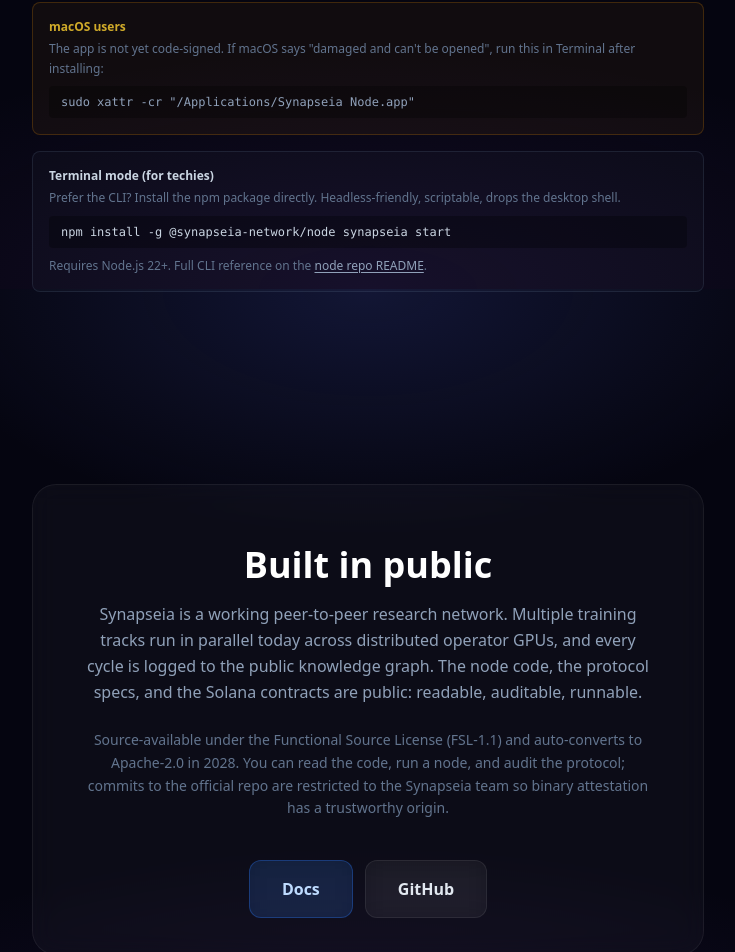
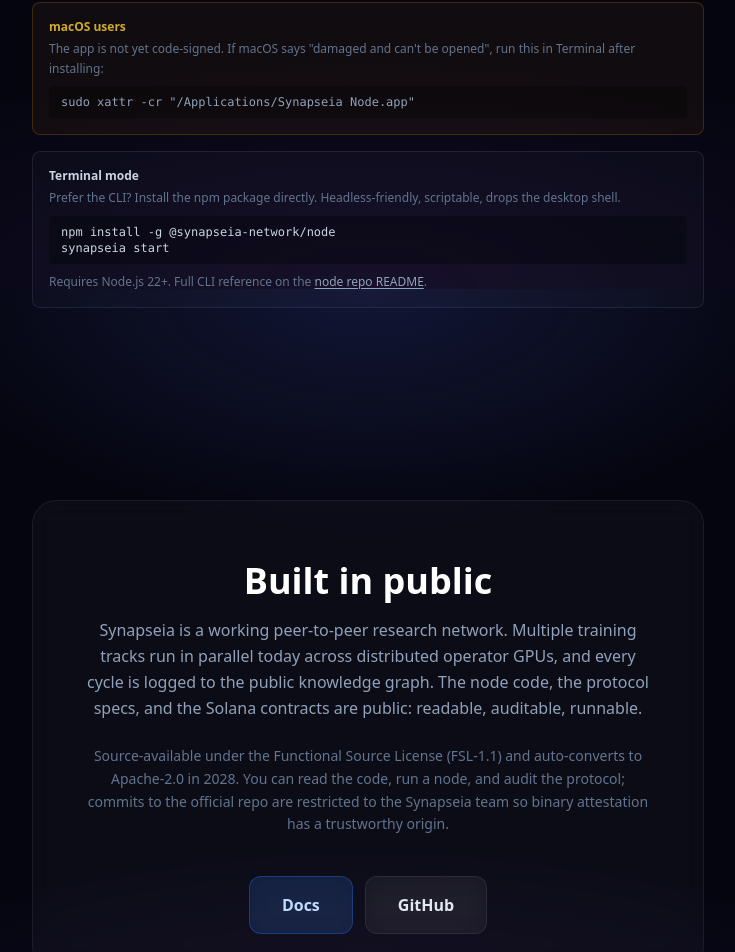
Before and after one commit to erscoder/synapseia-landing, a Next.js app: page / in a window 1280 px wide. Shown: the part 9311-10263 px from the top of the page, without its empty margins (272-1007 px from the left). Built offline with nearby package versions, Linux system fonts and the light colour scheme; no server answers.

Commit message:
style(run-node): drop '(for techies)' + render CLI block on two lines
Use <pre> with whitespace-pre + a literal template-string newline so the
copy-able command renders verbatim instead of collapsing the JSX
whitespace between the install line and the start line.

```diff
--- a/components/landing/RunNode.client.tsx
+++ b/components/landing/RunNode.client.tsx
@@ -225,15 +225,14 @@
             </code>
           </div>
           <div className="max-w-2xl mx-auto mt-4 p-4 rounded-lg bg-slate-500/5 border border-slate-500/20">
-            <p className="text-xs text-slate-300 font-semibold mb-1">Terminal mode (for techies)</p>
+            <p className="text-xs text-slate-300 font-semibold mb-1">Terminal mode</p>
             <p className="text-xs text-slate-500 leading-relaxed">
               Prefer the CLI? Install the npm package directly. Headless-friendly, scriptable, drops the desktop shell.
             </p>
-            <code className="block mt-2 text-xs text-slate-300 bg-black/30 rounded px-3 py-2 font-mono select-all">
-              npm install -g @synapseia-network/node
-              {'\n'}
-              synapseia start
-            </code>
+            <pre className="block mt-2 text-xs text-slate-300 bg-black/30 rounded px-3 py-2 font-mono whitespace-pre overflow-x-auto select-all">
+{`npm install -g @synapseia-network/node
+synapseia start`}
+            </pre>
             <p className="text-xs text-slate-500 mt-2 leading-relaxed">
               Requires Node.js 22+. Full CLI reference on the{' '}
               <a
```
